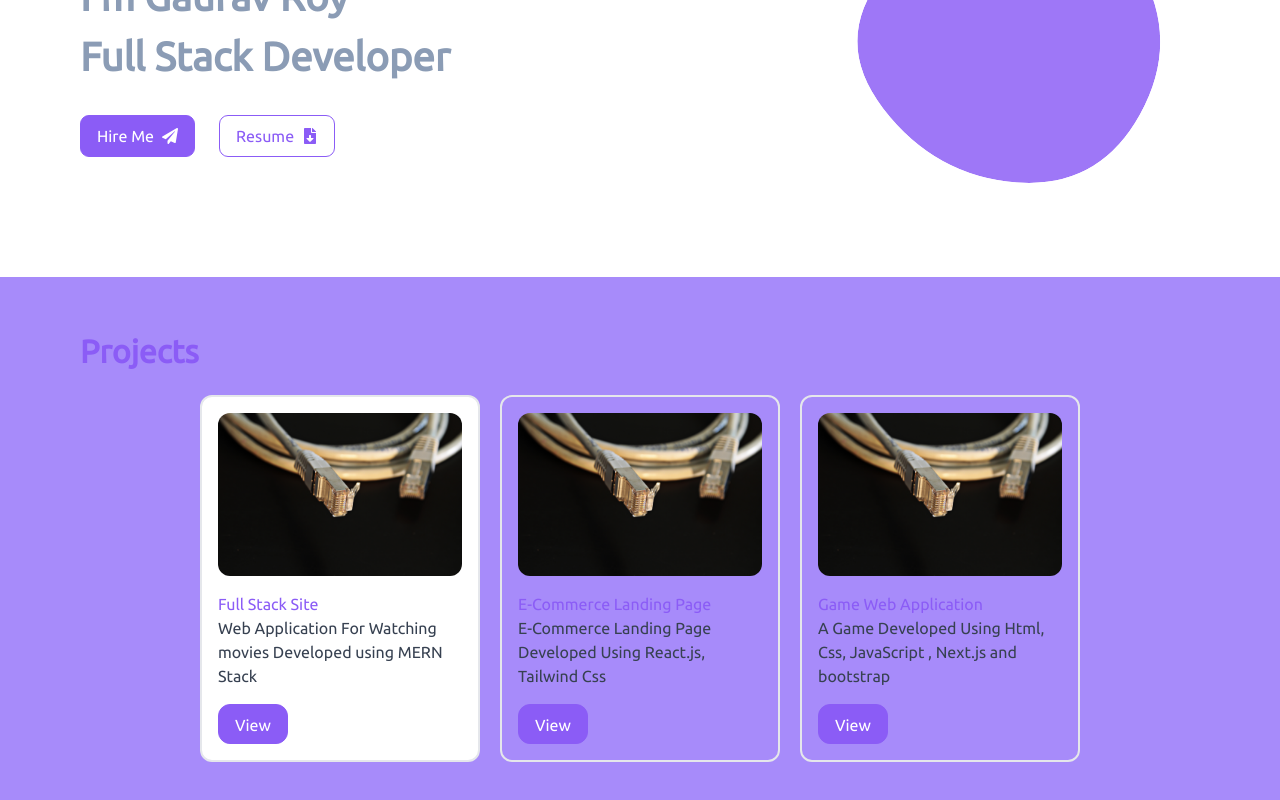
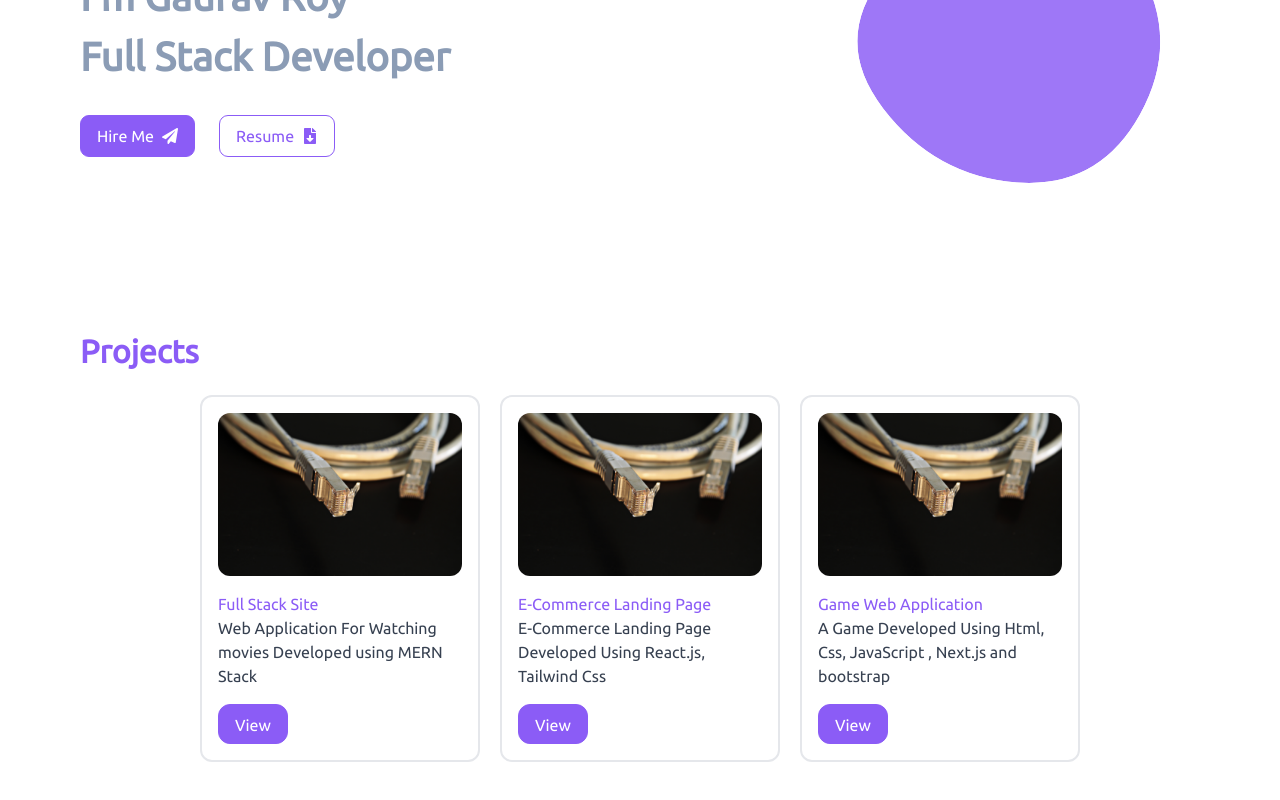
Before and after one commit to gauravxroy/react-portfolio, a React (Create React App) app: page / in a window 1280 px wide. Shown: the part 292-1092 px from the top of the page. Built offline with nearby package versions, Linux system fonts and the light colour scheme; a web font is replaced by a local one.

Commit message:
bg-changed

```diff
--- a/src/components/UI/Projects.jsx
+++ b/src/components/UI/Projects.jsx
@@ -2,7 +2,7 @@ import React from 'react'
 import cardImg from '../Asset/Images/cable.jpg'
 const Projects = () => {
   return (
-    <section id="projects" className="bg-violet-400">
+    <section id="projects" className="">
       <div className="container ">
         <div className=" flex items-center justify-between flex-wrap">
           <div className="mb-7  sm:mb-0">
```
